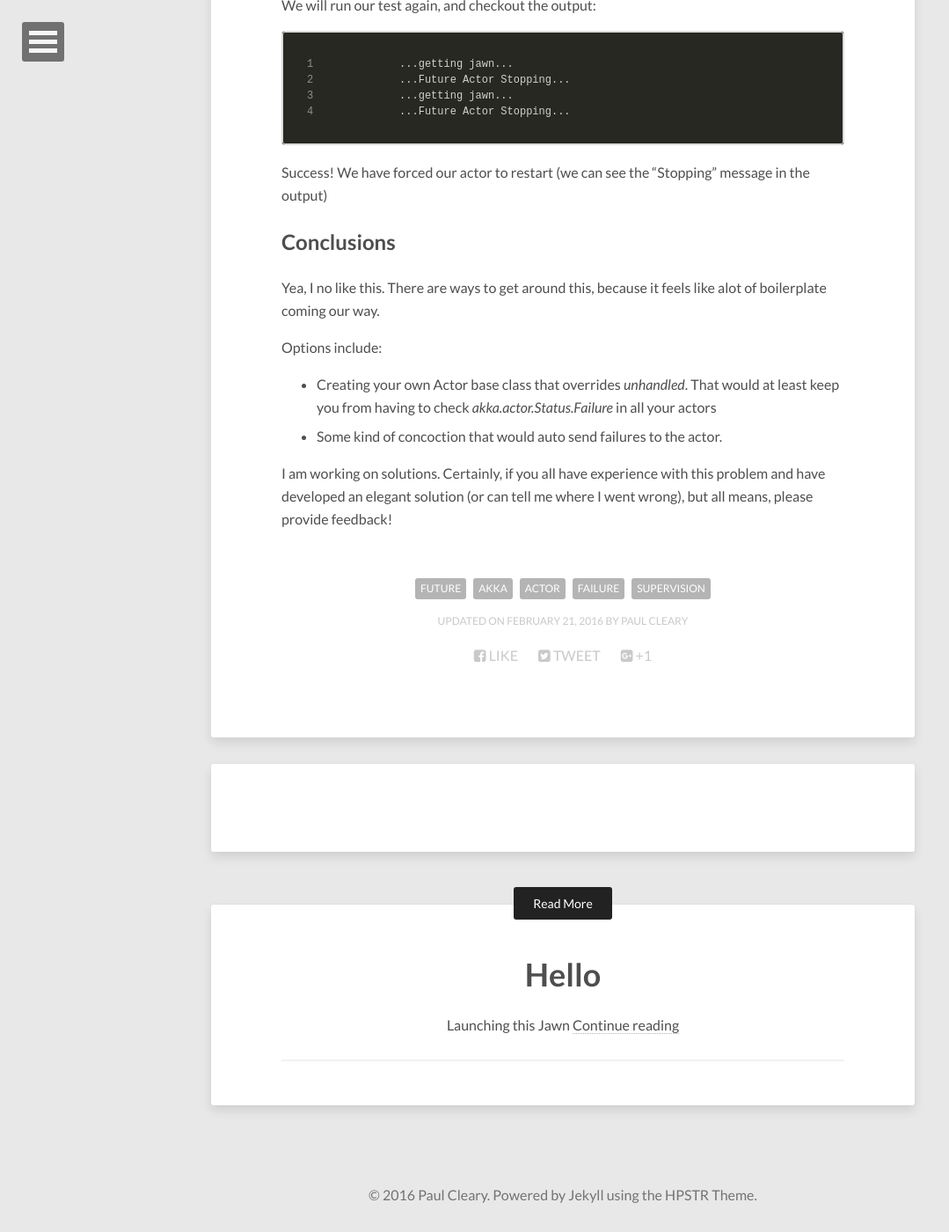
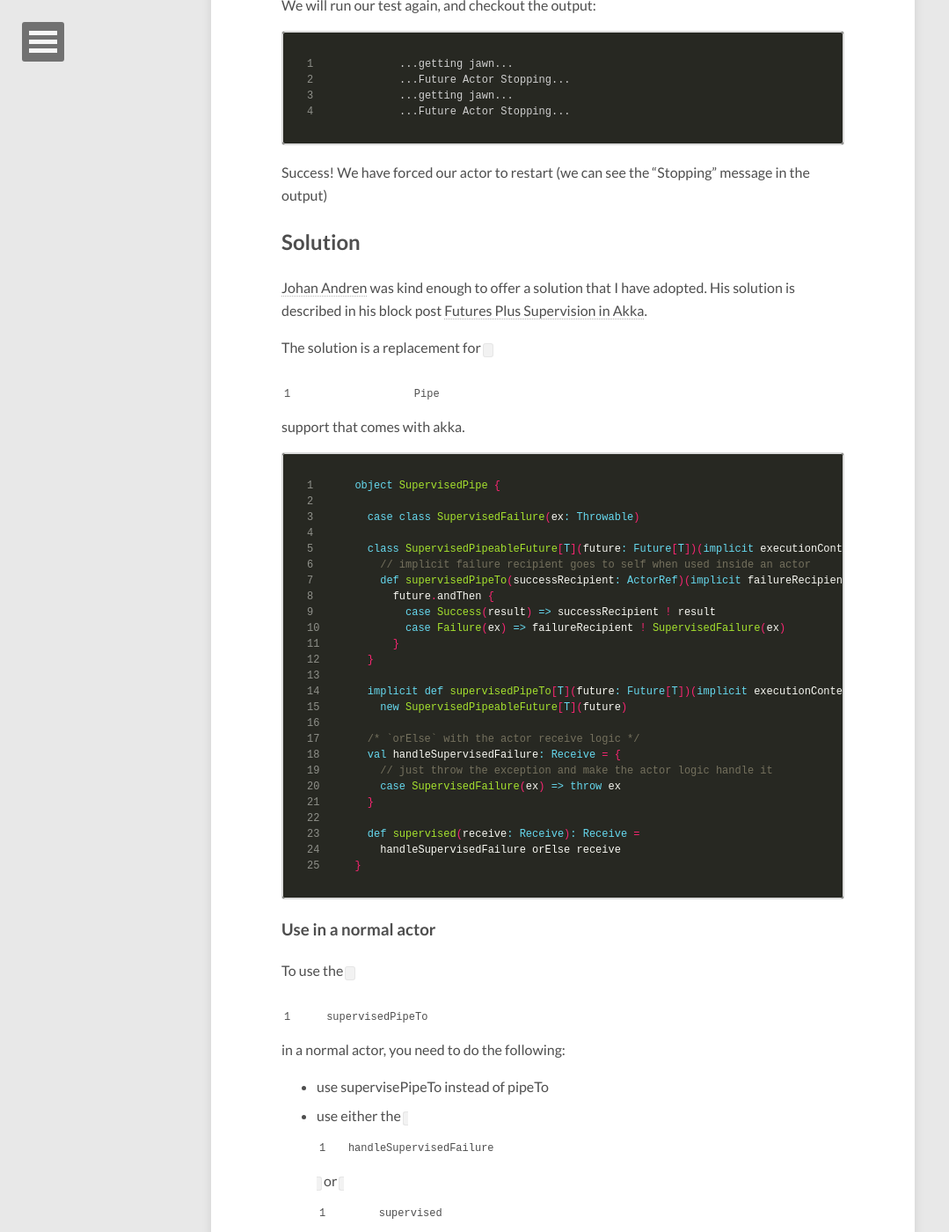
Before and after one commit to pauljamescleary/pauljamescleary.github.io, a Jekyll site: the page built from _posts/2016-02-21-futures-in-akka.md, in a window 1280 px wide and 1400 px high, scrolled down 5440 px. Shown: the whole window at 88% size, without its empty margins (0-1079 px from the left). Built offline with Jekyll 4.4.1, drawn with Linux system fonts in a browser that asks for light colours; nearby versions of some CDN libraries; comment, search, counter and statistics services are not loaded; some of the changed text lies outside the part shown.

Commit message:
Update futures akka with solution

```diff
--- a/_posts/2016-02-21-futures-in-akka.md
+++ b/_posts/2016-02-21-futures-in-akka.md
@@ -215,12 +216,73 @@ We will run our test again, and checkout the output:
 
 Success!  We have forced our actor to restart (we can see the "Stopping" message in the output)
 
-## Conclusions
-Yea, I no like this.  There are ways to get around this, because it feels like alot of boilerplate coming our way.
+## Solution
+[Johan Andren](https://markatta.com/codemonkey/) was kind enough to offer a solution that I have adopted.  His solution is described in his block post [Futures Plus Supervision in Akka](https://markatta.com/codemonkey/blog/2016/02/25/futures-plus-supervision-in-akka/).
 
-Options include:
+The solution is a replacement for `Pipe` support that comes with akka.
 
-- Creating your own Actor base class that overrides *unhandled*.  That would at least keep you from having to check *akka.actor.Status.Failure* in all your actors
-- Some kind of concoction that would auto send failures to the actor.
+~~~scala
+object SupervisedPipe {
 
-I am working on solutions.  Certainly, if you all have experience with this problem and have developed an elegant solution (or can tell me where I went wrong), but all means, please provide feedback!
+  case class SupervisedFailure(ex: Throwable)
+
+  class SupervisedPipeableFuture[T](future: Future[T])(implicit executionContext: ExecutionContext) {
+    // implicit failure recipient goes to self when used inside an actor
+    def supervisedPipeTo(successRecipient: ActorRef)(implicit failureRecipient: ActorRef): Unit =
+      future.andThen {
+        case Success(result) => successRecipient ! result
+        case Failure(ex) => failureRecipient ! SupervisedFailure(ex)
+      }
+  }
+
+  implicit def supervisedPipeTo[T](future: Future[T])(implicit executionContext: ExecutionContext): SupervisedPipeableFuture[T] =
+    new SupervisedPipeableFuture[T](future)
+
+  /* `orElse` with the actor receive logic */
+  val handleSupervisedFailure: Receive = {
+    // just throw the exception and make the actor logic handle it
+    case SupervisedFailure(ex) => throw ex
+  }
+
+  def supervised(receive: Receive): Receive =
+    handleSupervisedFailure orElse receive
+}
+~~~
+
+### Use in a normal actor
+To use the `supervisedPipeTo` in a normal actor, you need to do the following:
+
+- use supervisePipeTo instead of pipeTo
+- use either the `handleSupervisedFailure` or `supervised` on your receive.
+
+Let's revisit our example from above.  With the new SupervisedPipe feature, it would look like the following:
+
+~~~scala
+class FutureActor(repo: Repo) extends Actor {
+  import FutureActor._
+
+  def receive = supervised(logic)
+
+  def logic: Receive = {
+    case GetJawn(id) =>
+      println("...getting jawn...")
+      repo.getJawn(id) supervisedPipeTo sender
+  }
+}
+~~~
+
+That's pretty nice!  We don't have to deal with the `akka.actor.Status.Failure` explicitly in our actor.  The minor inconvenience is to wrap our receive block, but that is somewhat commonplace.
+
+### Use with an FSM
+If you happen to use Akka FSM, you'll have to override the FSM `receive` in a similar way.  FSM's provide their own implementation of `receive` that works behind the scenes to run your state machine.  I don't have a full fleged example of an FSM, but here is a short snippet:
+
+~~~scala
+class ThatJawn extends FSM[State, Data] {
+
+	override def receive: Receive = supervised(super.receive)
+	/* rest of FSM stuff here */
+}
+~~~
+
+## Conclusion
+Thanks again to [Johan Andrén](https://markatta.com/codemonkey/) for his solution.  It makes working with Futures in Akka simpler and without a lot of overhead.
```
Also changed, not shown: other parts of _posts/2016-02-21-futures-in-akka.md (+2 -1 lines).
